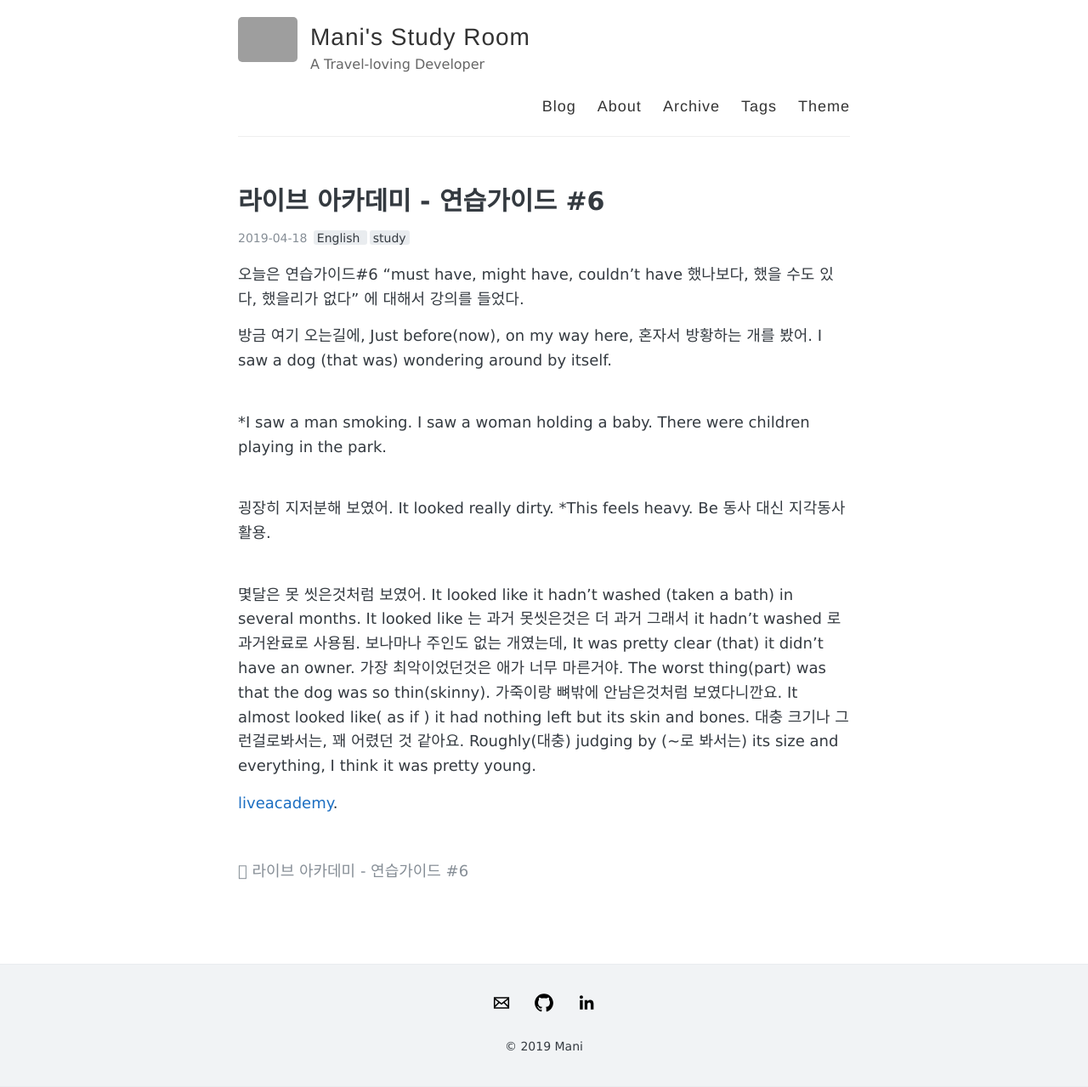
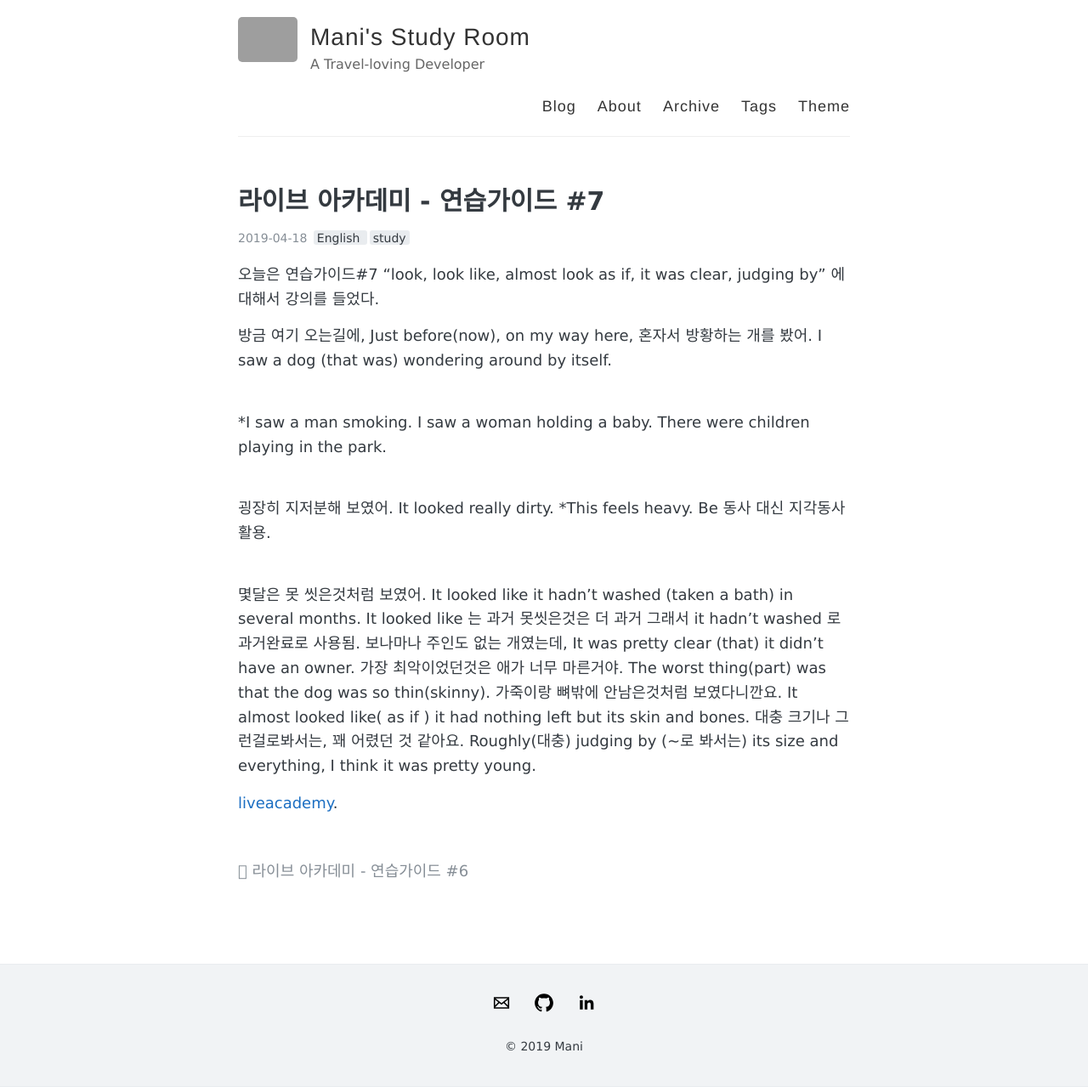
Before and after one commit to Leebyeongman/Leebyeongman.github.io, a Jekyll site: the page built from _posts/2019-04-18-english-study(11).md, in a window 1280 px wide. Shown: the whole page at 85% size. Built offline with Jekyll 4.4.1, drawn with Linux system fonts in a browser that asks for light colours; grey boxes are pictures that could not be loaded.

Commit message:
post english-study(11)

```diff
--- a/_posts/2019-04-18-english-study(11).md
+++ b/_posts/2019-04-18-english-study(11).md
@@ -1,6 +1,6 @@
 ---
 layout: post
-title: "라이브 아카데미 - 연습가이드 #6"
+title: "라이브 아카데미 - 연습가이드 #7"
 tags: [English, study]
 comments: true
 
@@ -10,7 +10,7 @@ comments: true
 
 ---
 
-오늘은 연습가이드#6 "must have, might have, couldn't have 했나보다, 했을 수도 있다, 했을리가 없다" 에 대해서 강의를 들었다.
+오늘은 연습가이드#7 "look, look like, almost look as if, it was clear, judging by" 에 대해서 강의를 들었다.
 
 방금 여기 오는길에,
 Just before(now), on my way here,
```
